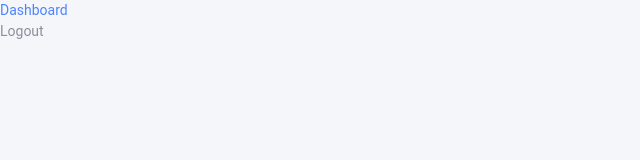
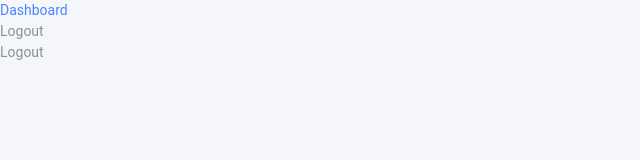
Before and after one commit to myworkar/angular_practise, an Angular app: page /admin in a window 1280 px wide. Shown: the top 160 px of the page, without its empty margins (0-640 px from the left). Built offline with nearby package versions, Linux system fonts and the light colour scheme.

Commit message:
logout in admin

```diff
--- a/src/app/admin/admin.component.html
+++ b/src/app/admin/admin.component.html
@@ -5,5 +5,8 @@
     <div (click) = "logout();">
         <span>Logout</span>
     </div>
+    <div (click) = "logout();">
+        <span>Logout</span>
+    </div>
     <router-outlet></router-outlet>
 </div>
```
